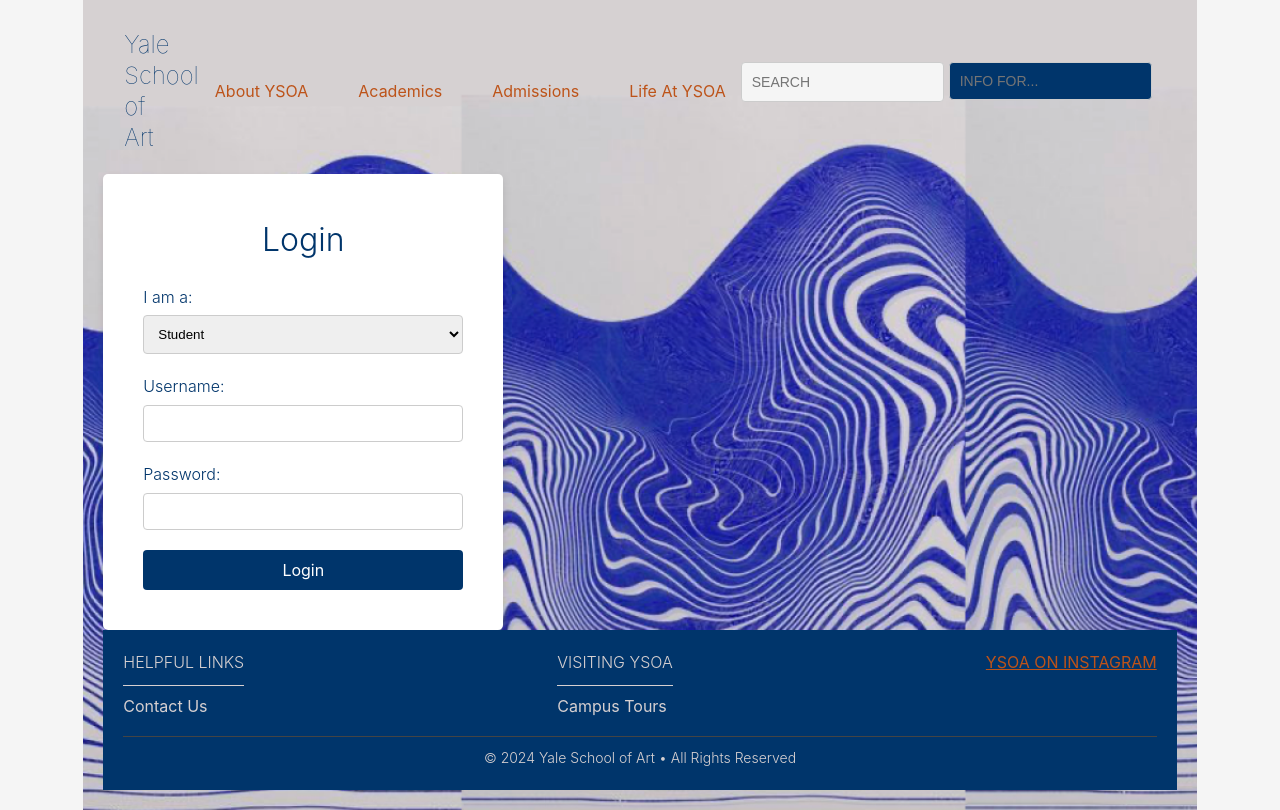
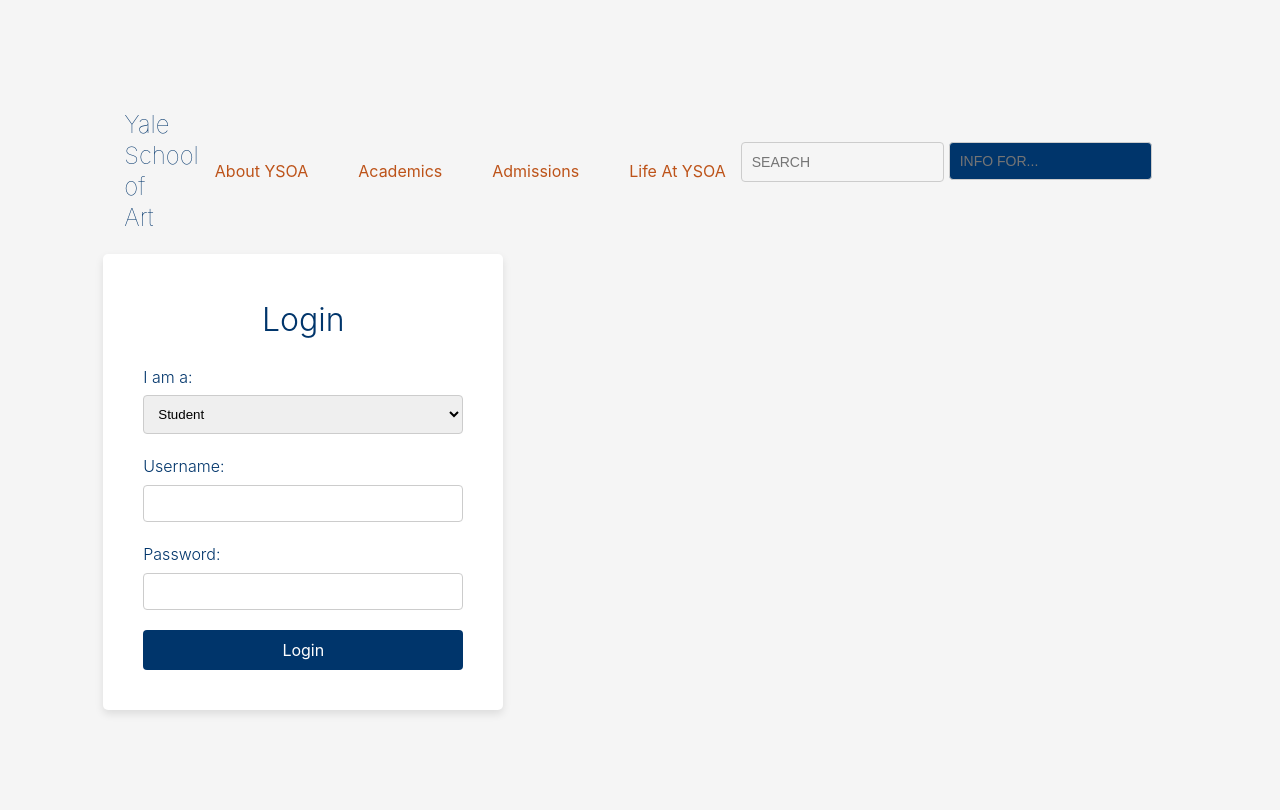
Before and after one commit to marialeth2001/ysoawebsite, a React (Create React App) app: page /login in a window 1280 px wide. Built offline with nearby package versions, Linux system fonts and the light colour scheme.

Commit message:
Update App.js

```diff
--- a/App.js
+++ b/App.js
@@ -11,31 +11,40 @@
 import Footer from "./components/Footer";
 import MainContainer from './components/MainContainer';
 
+import { BrowserRouter as Router, Routes, Route, useLocation } from 'react-router-dom';
 
-import { BrowserRouter as Router, Routes, Route} from
-'react-router-dom';
 
 import './App.css';
 
 function App() {
+	let location = useLocation();
+
+	const isHousingOrLoginRoute = location.pathname === "/housing" || location.pathname === "/login";
+	const Content = isHousingOrLoginRoute ? React.Fragment : MainContainer;
+
 	return (
-		<Router>
-			<MainContainer>
-				<Header />
+		<Content>
+			<Header currentPath={location.pathname} />
 			<Routes>
-
 				<Route exact path="/" element={<Home />} />
 				<Route path="/artmajor" element={<Artmajor />} />
 				<Route path="/fact" element={<Fact />} />
 				<Route path="/visiting" element={<Visiting />} />
 				<Route path="/housing" element={<Housing />} />
 				<Route path="/login" element={<Login />} />
+		  	</Routes>
+			{!isHousingOrLoginRoute && <Footer />}
 
-					</Routes>
-				<Footer />
-			</MainContainer>
+		</Content>
+	);
+}
+
+function AppWrapper() {
+	return (
+		<Router>
+			<App />
 	  	</Router>
 	);
 }
 
-export default App;
+export default AppWrapper;
```
Lines whose indentation alone changed are shown as unchanged.
